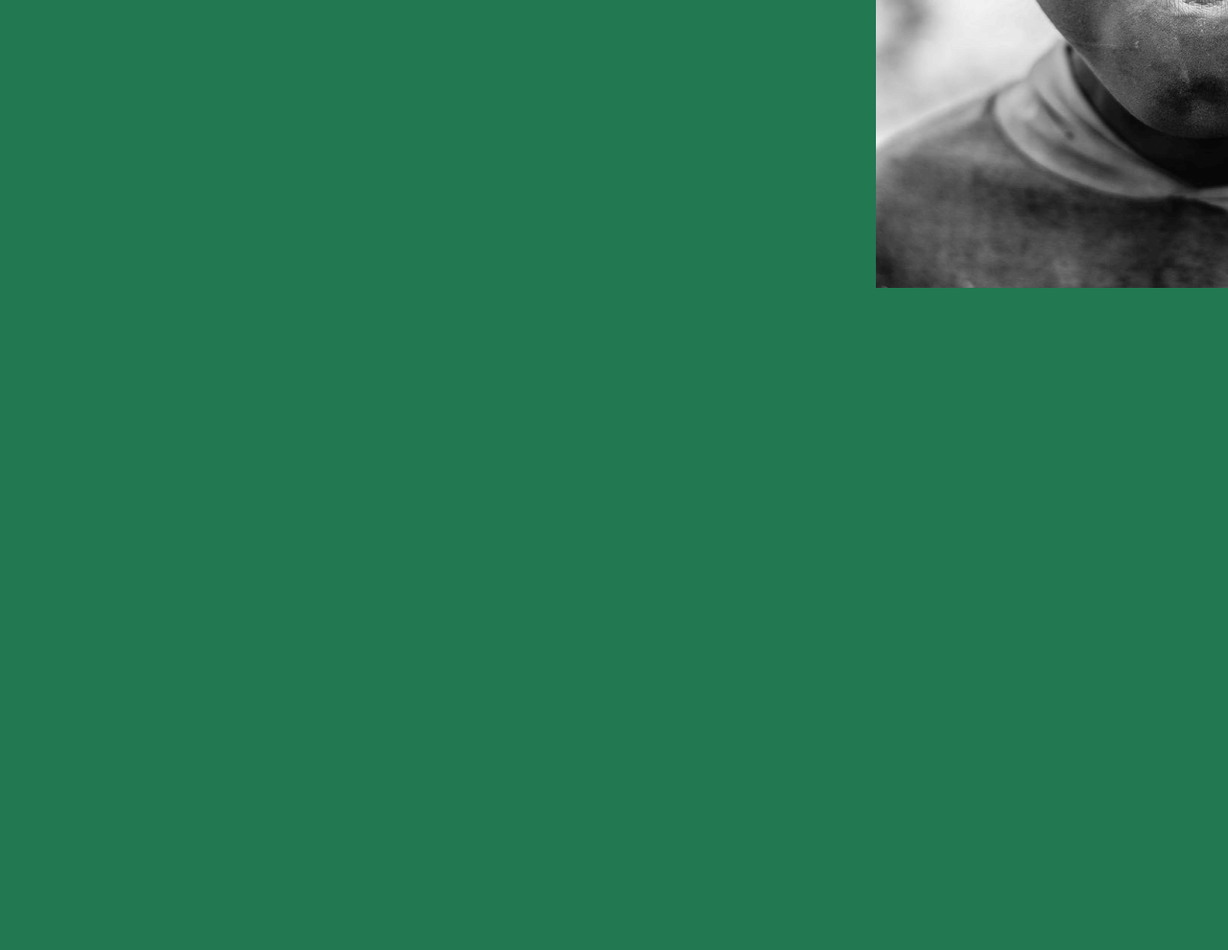
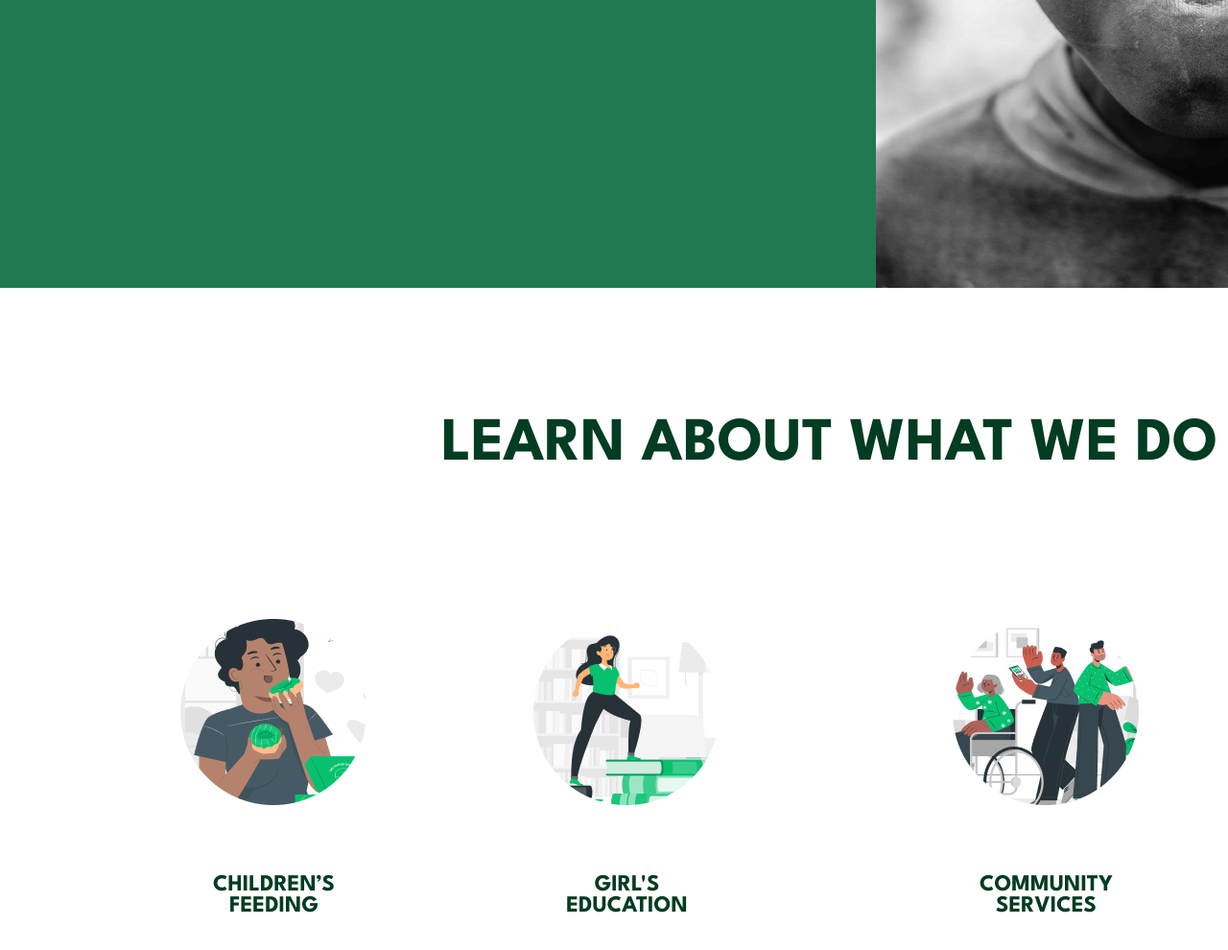
Before and after one commit to GitFluffi/Training, a plain HTML site: page index.html in a window 1280 px wide. Shown: the part 957-1947 px from the top of the page at 96% size. Before the commit the page ends 1257 px from the top, so only its background shows below. Drawn offline with Linux system fonts and the light colour scheme.

Commit message:
Added and stylized 'about' container

```diff
--- a/index.html
+++ b/index.html
@@ -37,6 +37,40 @@
         </div>
     </main>
 
+    <div class="about-page">
+        <p class="about-title">LEARN ABOUT WHAT WE DO</p>
+        <div class="about-wrappers">
+            <div class="about-wrapper-first">
+                <div class="about-container-one">
+                    <img class="about-item-one" src="images/WeDo1.png" alt="">
+                </div>
+                <div class="about-container-two">
+                    <img class="about-item-two" src="images/WeDo2.png" alt="">
+                </div>
+            </div>
+
+            <div class="about-wrapper-second">
+                <div class="about-container-three">
+                    <img class="about-item-three" src="images/WeDo3.png" alt="">
+                </div>
+                <div class="about-container-four">
+                    <img class="about-item-four" src="images/WeDo4.png" alt="">
+                </div>
+            </div>
+        </div>
+
+        <div class="about-description-wrappers">
+            <div class="about-description-first">
+                <p class="about-description-one">CHILDREN’S FEEDING</p>
+                <p class="about-description-two">GIRL'S EDUCATION</p>
+            </div>
+            <div class="about-description-second">
+                <p class="about-description-three">COMMUNITY SERVICES</p>
+                <p class="about-description-four">WOMEN EMPOWERMENT</p>
+            </div>
+        </div>
+    </div>
+
     <footer>
 
     </footer>
--- a/style.css
+++ b/style.css
@@ -131,3 +131,91 @@ main {
     width: 678px;
     height: 968px;
 }
+
+.about-page {
+    background-color: #ffff;
+    height: 836px;
+}
+
+.about-title {
+    padding-top: 134px;
+    padding-left: 460px;
+    margin-bottom: 152px;
+    font-size: 64px;
+    line-height: 59px;
+    font-weight: 700;
+    color: #023C22;
+}
+
+.about-wrappers {
+    display: flex;
+    padding-left: 188px;
+    text-align: center;
+}
+
+.about-wrapper-first{
+    display: flex;
+    margin-right: 243px;
+}
+
+.about-wrapper-second{
+    display: flex;
+
+}
+
+.about-container-one {
+    margin-right: 174px;
+}
+
+.about-container-two {
+
+}
+
+.about-container-three {
+    margin-right: 185px;
+}
+
+.about-container-four {
+
+}
+
+.about-description-wrappers {
+    padding-top: 68px;
+    padding-left: 193px;
+    display: flex;
+    text-align: center;
+    color: #023C22;
+}
+
+.about-description-first {
+    display: flex;
+    margin-right: 255px;
+}
+
+.about-description-second {
+    display: flex;
+}
+
+.about-description-one, .about-description-two, .about-description-three, .about-description-four {
+    font-size: 24px;
+    line-height: 22px;
+    font-weight: 700;
+}
+
+.about-description-one {
+    margin-right: 185px;
+    width: 185px;
+}
+
+.about-description-two {
+    width: 181px;
+}
+
+.about-description-three {
+    margin-right: 190px;
+    width: 183px;
+}
+
+.about-description-four {
+    width: 200px;
+}
```
